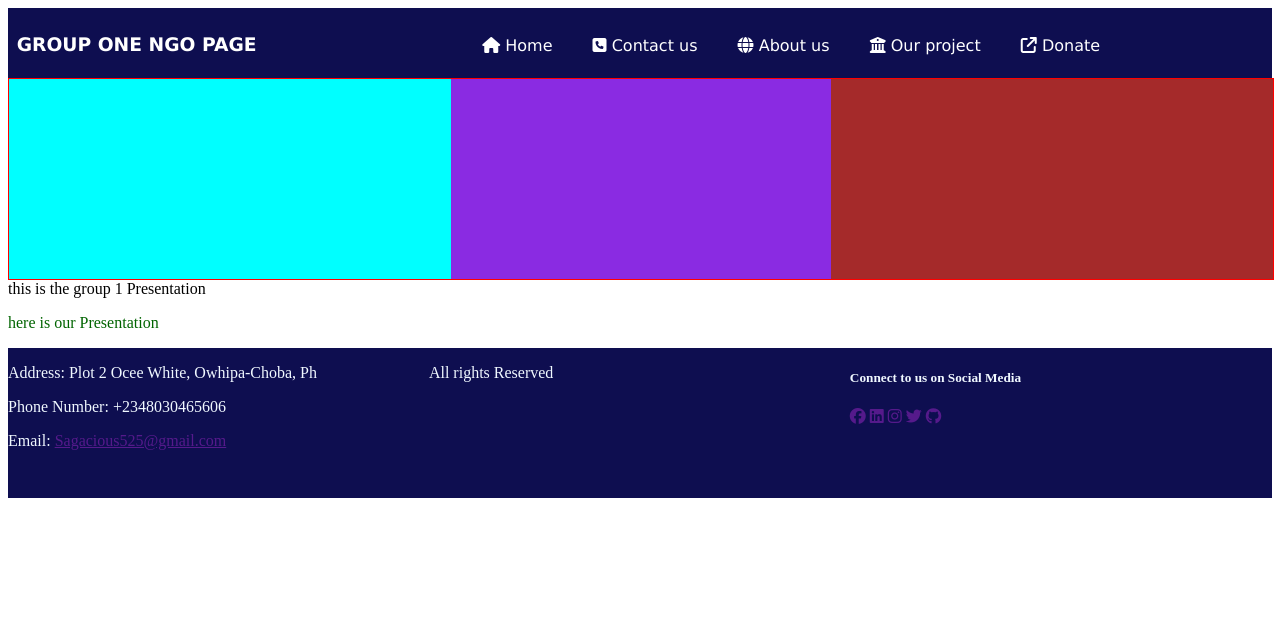
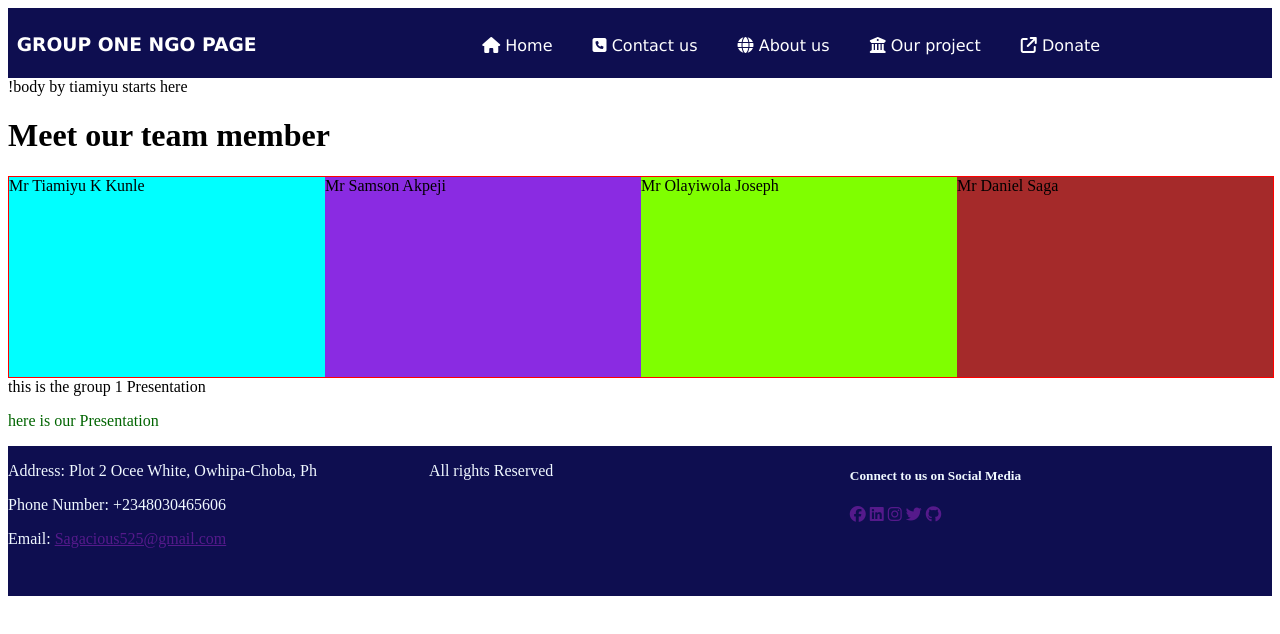
Before and after one commit to Tiamiyukk/Group-1-presentation, a plain HTML site: page group.html in a window 1280 px wide. Drawn offline with Linux system fonts and the light colour scheme.

Commit message:
addition body

```diff
--- a/group.html
+++ b/group.html
@@ -83,15 +83,16 @@
 </div>
 <!-- nav bar by Samson ends here -->
 
-
-
+ !body by tiamiyu starts here
+        <h1> Meet our team member</h1>
     <div style="border: 1px solid red; height: 200px;width:100% ;">
-        <div style="height: 200px; width: 35%; float: left;background-color: aqua;"></div>
-        <div style="height: 200px; width: 30%; float: left; background-color: blueviolet;"> </div>
-        <div style="height: 200px; width: 35%; float: right;background-color: brown;"></div>
+        <div style="height: 200px; width: 25%; float: left;background-color: aqua;"> Mr Tiamiyu K Kunle</div>
+        <div style="height: 200px; width: 25%; float: left; background-color: blueviolet;"> Mr Samson Akpeji</div>
+        <div style="height: 200px; width: 25%; float: right;background-color: brown;"> Mr Daniel Saga</div>
+        <div style="height: 200px; width: 25%; float: right;background-color:chartreuse ;"> Mr Olayiwola Joseph</div>
     </div>
     <div>  this is the group 1 Presentation</div>
-    <p style="color: darkgreen;"> here is our Presentation</p>
+    <p style="color: darkgreen; font-size: medium;"> here is our Presentation</p>
 
 <!-- footer by daniel starts here-->
     <footer class="bottom">
```
Also changed, not shown: inden.html (added, +19 -0 lines), pricinpal .html (+1 -0 lines), 1 other file.
